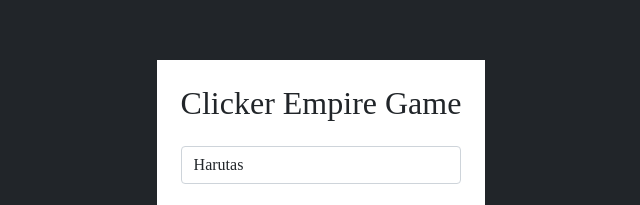
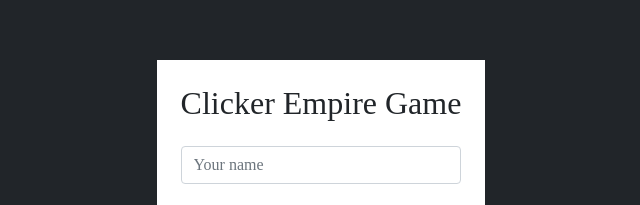
Before and after one commit to harutas/Clicker-Empire-Game-Recursion-Project3, a plain HTML site: page index.html in a window 1280 px wide. Shown: the part 231-436 px from the top of the page, 319-959 px from the left. Drawn offline with nearby package versions, Linux system fonts and the light colour scheme.

Commit message:
Update index.html

```diff
--- a/index.html
+++ b/index.html
@@ -18,7 +18,7 @@
                 <form class="form">
 
                     <div class="my-4">
-                        <input type="text" id="user-name" class="form-control" placeholder="Your name" value="Harutas">
+                        <input type="text" id="user-name" class="form-control" placeholder="Your name">
                     </div>
 
                     <div class="d-flex justify-content-between pt-2">
```
